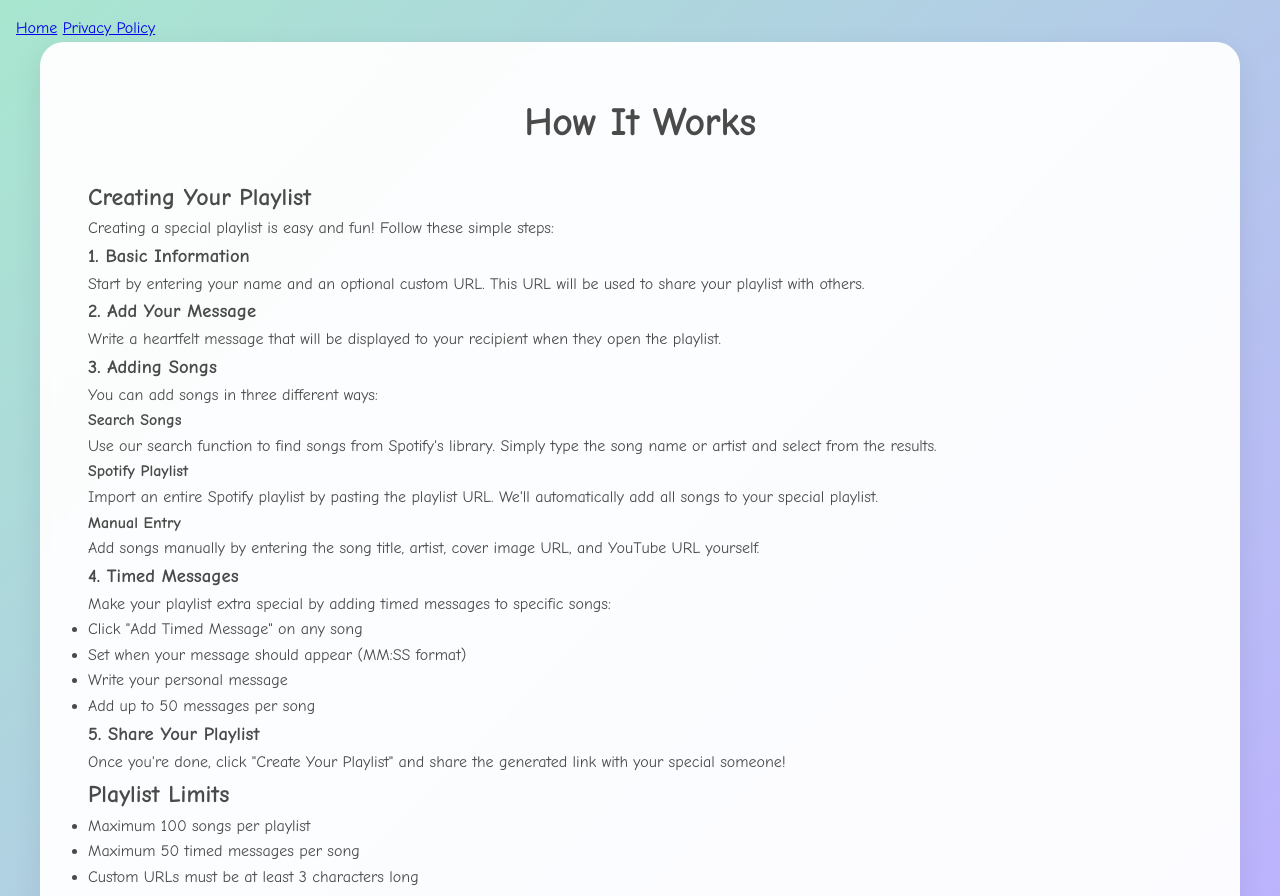
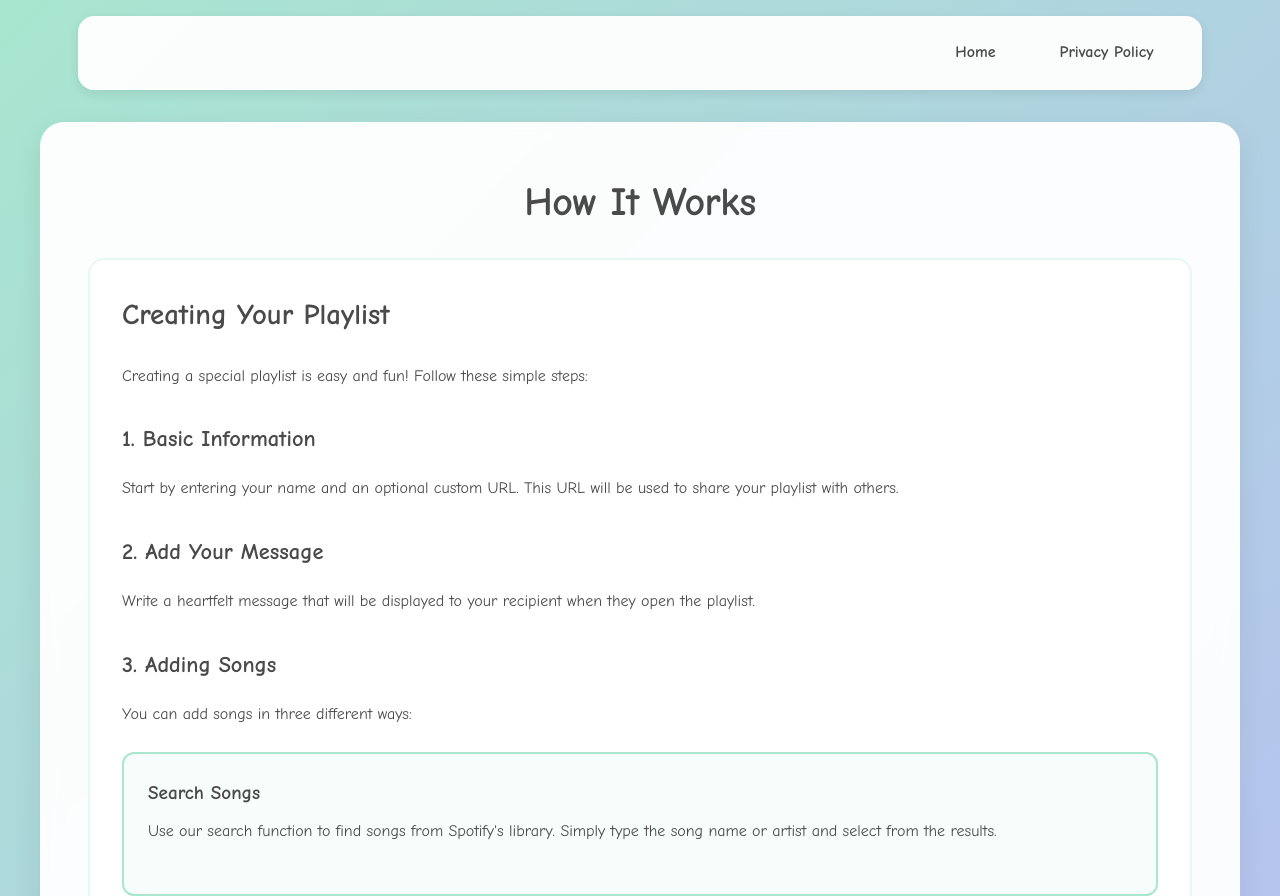
Before and after one commit to flyhighr/stmy, a plain HTML site: page how.html in a window 1280 px wide. Shown: the top 896 px of the page. Drawn offline with Linux system fonts and the light colour scheme.

Commit message:
Update istyle.css

```diff
--- a/istyle.css
+++ b/istyle.css
@@ -783,6 +783,109 @@
           border: 2px solid rgba(168, 230, 207, 0.3);
           animation: fadeIn 0.3s ease-out;
       }
+      .site-nav {
+          background: rgba(255, 255, 255, 0.95);
+          padding: 1rem 2rem;
+          margin-bottom: 2rem;
+          border-radius: 16px;
+          box-shadow: 0 4px 12px var(--shadow);
+          max-width: 90%;
+          margin-left: auto;
+          margin-right: auto;
+      }
+
+      .nav-links {
+          display: flex;
+          justify-content: flex-end;
+          gap: 2rem;
+      }
+
+      .nav-link {
+          color: var(--text-primary);
+          text-decoration: none;
+          font-weight: 700;
+          padding: 0.5rem 1rem;
+          border-radius: 8px;
+          transition: all 0.3s ease;
+      }
+
+      .nav-link:hover {
+          background: var(--theme-sage);
+          transform: translateY(-2px);
+      }
+
+      .content-section {
+          background: white;
+          padding: 2rem;
+          border-radius: 16px;
+          margin-bottom: 2rem;
+          border: 2px solid rgba(168, 230, 207, 0.3);
+      }
+
+      .content-section h2 {
+          color: var(--text-primary);
+          margin-bottom: 1.5rem;
+          font-size: 1.8rem;
+      }
+
+      .content-section h3 {
+          color: var(--text-primary);
+          margin: 2rem 0 1rem;
+          font-size: 1.4rem;
+      }
+
+      .content-section p {
+          margin-bottom: 1.5rem;
+          line-height: 1.8;
+      }
+
+      .feature-box {
+          background: rgba(168, 230, 207, 0.1);
+          padding: 1.5rem;
+          border-radius: 12px;
+          margin-bottom: 1.5rem;
+          border: 2px solid var(--theme-sage);
+      }
+
+      .feature-box h4 {
+          color: var(--text-primary);
+          margin-bottom: 0.5rem;
+          font-size: 1.2rem;
+      }
+
+      .feature-list, .privacy-list {
+          list-style: none;
+          padding-left: 1.5rem;
+          margin-bottom: 2rem;
+      }
+
+      .feature-list li, .privacy-list li {
+          position: relative;
+          margin-bottom: 1rem;
+          padding-left: 1.5rem;
+      }
+
+      .feature-list li:before, .privacy-list li:before {
+          content: "•";
+          color: var(--theme-sage);
+          position: absolute;
+          left: 0;
+          font-weight: bold;
+      }
+
+      @media (max-width: 768px) {
+          .site-nav {
+              padding: 1rem;
+          }
+
+          .nav-links {
+              justify-content: center;
+          }
+
+          .content-section {
+              padding: 1.5rem;
+          }
+      }
 
       @keyframes modalSlideUp {
           from {
```
